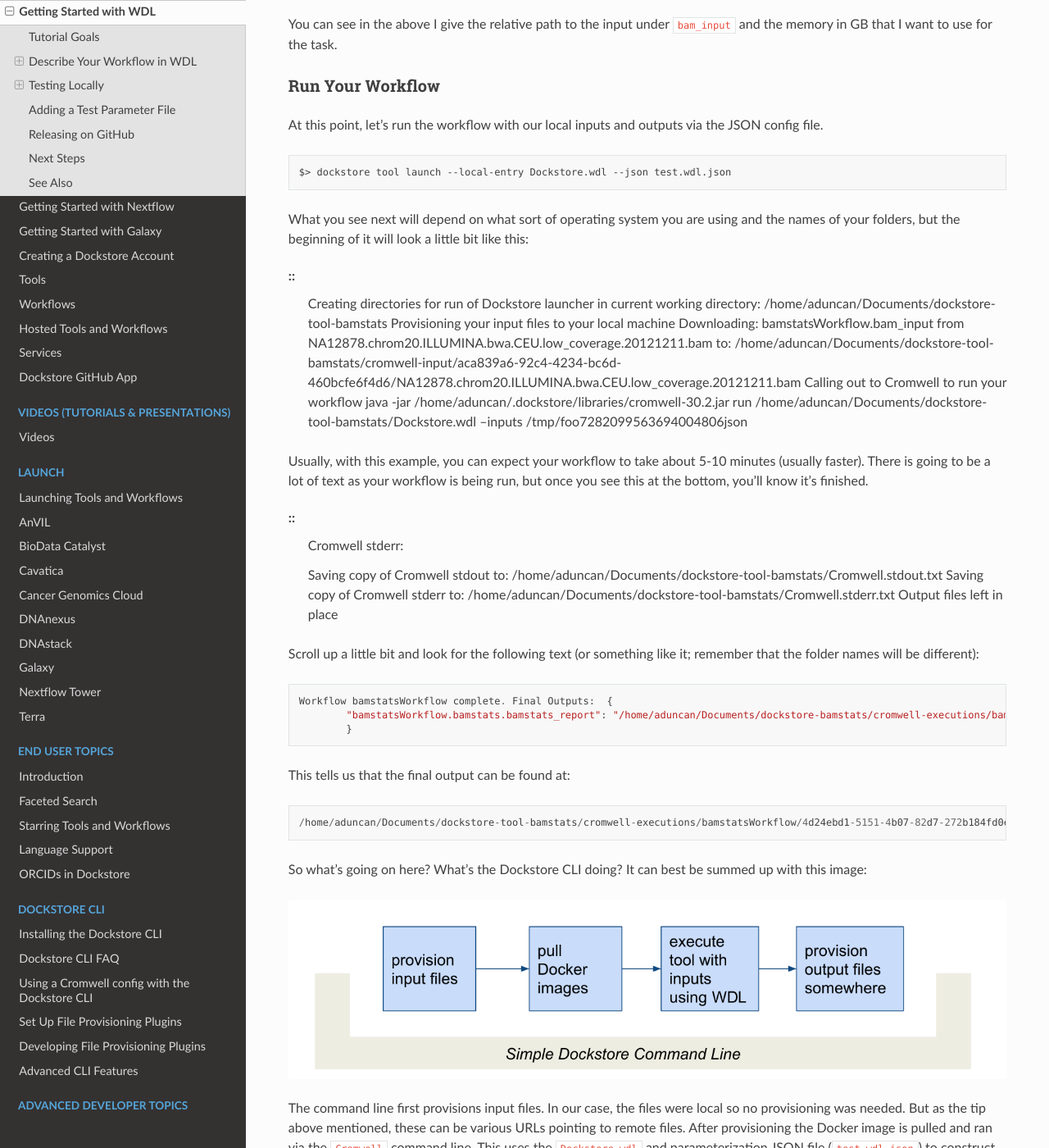
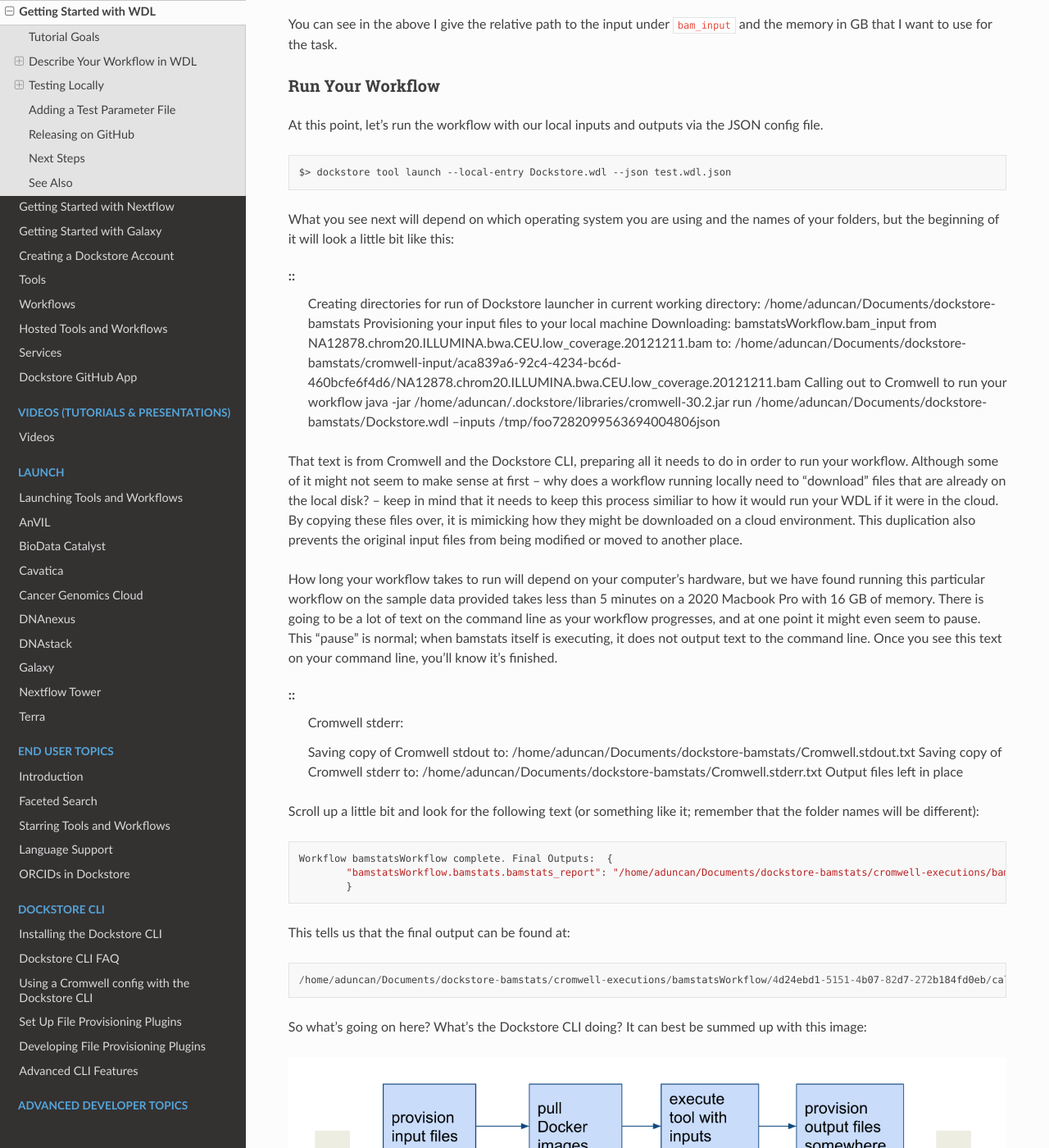
Before and after one commit to dockstore/dockstore-documentation, a Sphinx documentation site: the page built from docs/getting-started/getting-started-with-wdl.rst, in a window 1280 px wide and 1400 px high, scrolled down 6933 px. Shown: the whole window at 82% size. Built offline with Sphinx 7.4.7 and the Read the Docs theme 2.0.0, drawn with Linux system fonts in a browser that asks for light colours; some of the changed text lies outside the part shown.

Commit message:
Update getting-started-with-wdl.rst

```diff
--- a/docs/getting-started/getting-started-with-wdl.rst
+++ b/docs/getting-started/getting-started-with-wdl.rst
@@ -53,7 +53,7 @@
 
 
 Again, we provide an example from the
-`dockstore-tool-bamstats <https://github.com/CancerCollaboratory/dockstore-tool-bamstats/blob/develop/Dockstore.wdl>`__
+`wdl-bamstats <https://github.com/dockstore/wdl-bamstats/blob/main/Dockstore.wdl>`__
 repository:
 
 ::
@@ -350,22 +350,24 @@
 
     $> dockstore tool launch --local-entry Dockstore.wdl --json test.wdl.json
 
-What you see next will depend on what sort of operating system you are using and the names of your folders, but the beginning of it will look a little bit like this:
+What you see next will depend on which operating system you are using and the names of your folders, but the beginning of it will look a little bit like this:
 
 ::
-    Creating directories for run of Dockstore launcher in current working directory: /home/aduncan/Documents/dockstore-tool-bamstats
+    Creating directories for run of Dockstore launcher in current working directory: /home/aduncan/Documents/dockstore-bamstats
     Provisioning your input files to your local machine
-    Downloading: bamstatsWorkflow.bam_input from NA12878.chrom20.ILLUMINA.bwa.CEU.low_coverage.20121211.bam to: /home/aduncan/Documents/dockstore-tool-bamstats/cromwell-input/aca839a6-92c4-4234-bc6d-460bcfe6f4d6/NA12878.chrom20.ILLUMINA.bwa.CEU.low_coverage.20121211.bam
+    Downloading: bamstatsWorkflow.bam_input from NA12878.chrom20.ILLUMINA.bwa.CEU.low_coverage.20121211.bam to: /home/aduncan/Documents/dockstore-bamstats/cromwell-input/aca839a6-92c4-4234-bc6d-460bcfe6f4d6/NA12878.chrom20.ILLUMINA.bwa.CEU.low_coverage.20121211.bam
     Calling out to Cromwell to run your workflow
-    java -jar /home/aduncan/.dockstore/libraries/cromwell-30.2.jar run /home/aduncan/Documents/dockstore-tool-bamstats/Dockstore.wdl --inputs /tmp/foo7282099563694004806json
+    java -jar /home/aduncan/.dockstore/libraries/cromwell-30.2.jar run /home/aduncan/Documents/dockstore-bamstats/Dockstore.wdl --inputs /tmp/foo7282099563694004806json
 
-Usually, with this example, you can expect your workflow to take about 5-10 minutes (usually faster). There is going to be a lot of text as your workflow is being run, but once you see this at the bottom, you'll know it's finished.
+That text is from Cromwell and the Dockstore CLI, preparing all it needs to do in order to run your workflow. Although some of it might not seem to make sense at first -- why does a workflow running locally need to "download" files that are already on the local disk? -- keep in mind that it needs to keep this process similiar to how it would run your WDL if it were in the cloud. By copying these files over, it is mimicking how they might be downloaded on a cloud environment. This duplication also prevents the original input files from being modified or moved to another place.
+
+How long your workflow takes to run will depend on your computer's hardware, but we have found running this particular workflow on the sample data provided takes less than 5 minutes on a 2020 Macbook Pro with 16 GB of memory. There is going to be a lot of text on the command line as your workflow progresses, and at one point it might even seem to pause. This "pause" is normal; when bamstats itself is executing, it does not output text to the command line. Once you see this text on your command line, you'll know it's finished.
 
 ::
     Cromwell stderr:
 
-    Saving copy of Cromwell stdout to: /home/aduncan/Documents/dockstore-tool-bamstats/Cromwell.stdout.txt
-    Saving copy of Cromwell stderr to: /home/aduncan/Documents/dockstore-tool-bamstats/Cromwell.stderr.txt
+    Saving copy of Cromwell stdout to: /home/aduncan/Documents/dockstore-bamstats/Cromwell.stdout.txt
+    Saving copy of Cromwell stderr to: /home/aduncan/Documents/dockstore-bamstats/Cromwell.stderr.txt
     Output files left in place
 
 Scroll up a little bit and look for the following text (or something like it; remember that the folder names will be different):
@@ -378,7 +380,8 @@
 
 This tells us that the final output can be found at:
 ::
-    /home/aduncan/Documents/dockstore-tool-bamstats/cromwell-executions/bamstatsWorkflow/4d24ebd1-5151-4b07-82d7-272b184fd0eb/call-bamstats/execution/bamstats_report.zip
+
+    /home/aduncan/Documents/dockstore-bamstats/cromwell-executions/bamstatsWorkflow/4d24ebd1-5151-4b07-82d7-272b184fd0eb/call-bamstats/execution/bamstats_report.zip
 
 So what's going on here? What's the Dockstore CLI doing? It can best be
 summed up with this image:
@@ -403,13 +406,13 @@
 
 ::
 
-    java -jar /home/aduncan/.dockstore/libraries/cromwell-30.2.jar run /home/aduncan/Documents/dockstore-tool-bamstats/Dockstore.wdl --inputs /tmp/foo7282099563694004806json
+    java -jar /home/aduncan/.dockstore/libraries/cromwell-30.2.jar run /home/aduncan/Documents/dockstore-bamstats/Dockstore.wdl --inputs /tmp/foo7282099563694004806json
 
 .. tip::  The ``dockstore`` CLI automatically create a ``datastore``
     directory in the current working directory where you execute the command
     and uses it for inputs/outputs. It can get quite large depending on the
     tool/inputs/outputs being used. Plan accordingly e.g. execute the
-    dockstore CLI in a directory located on a partition with sufficient
+    Dockstore CLI in a directory located on a partition with sufficient
     storage.
 
 Adding a Test Parameter File
@@ -443,7 +446,7 @@
    :alt: Screenshot of GitHub's interface when making a new release
 
 I click on "releases" in my forked version of the GitHub project
-`page <https://github.com/CancerCollaboratory/dockstore-tool-bamstats>`__
+`page <https://github.com/dockstore/wdl-bamstats>`__
 and then follow the directions to create a new release. Simple as that!
 
 .. tip::  `HubFlow <https://datasift.github.io/gitflow/>`__ is an
```
